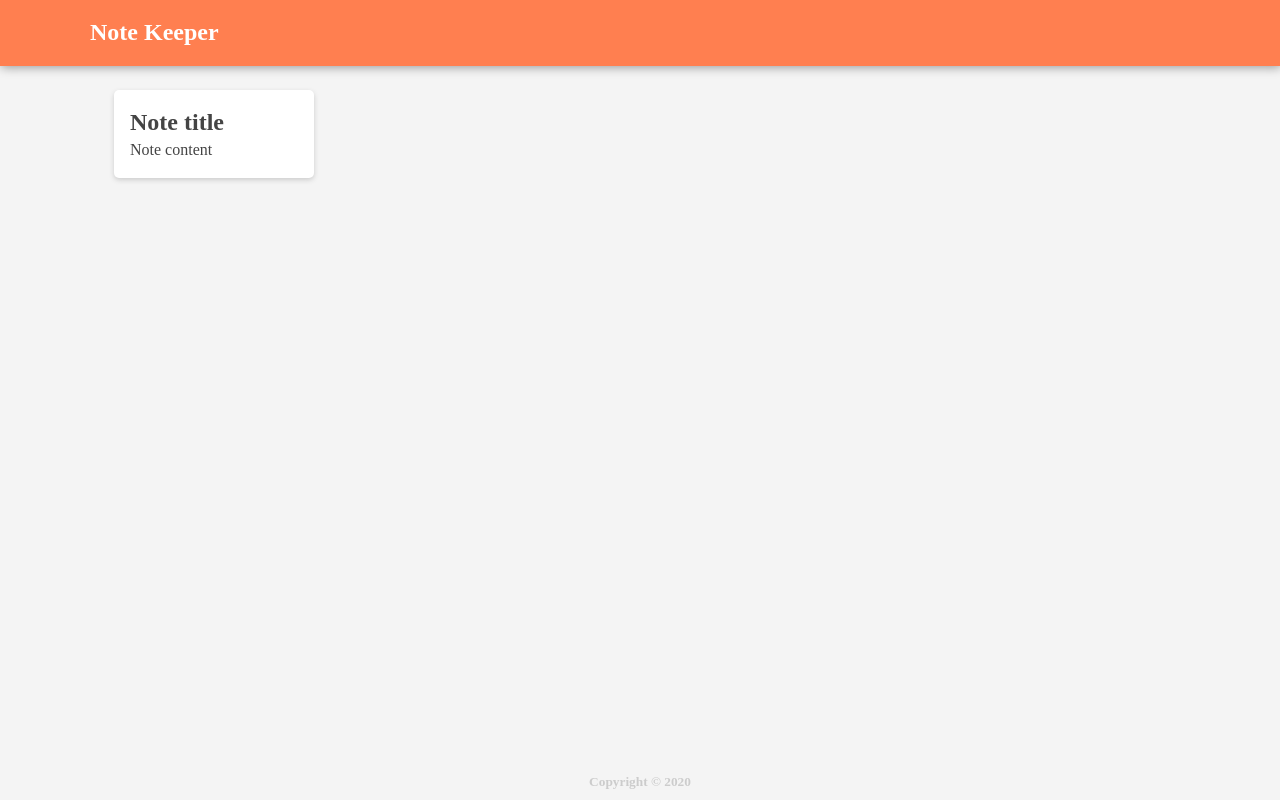
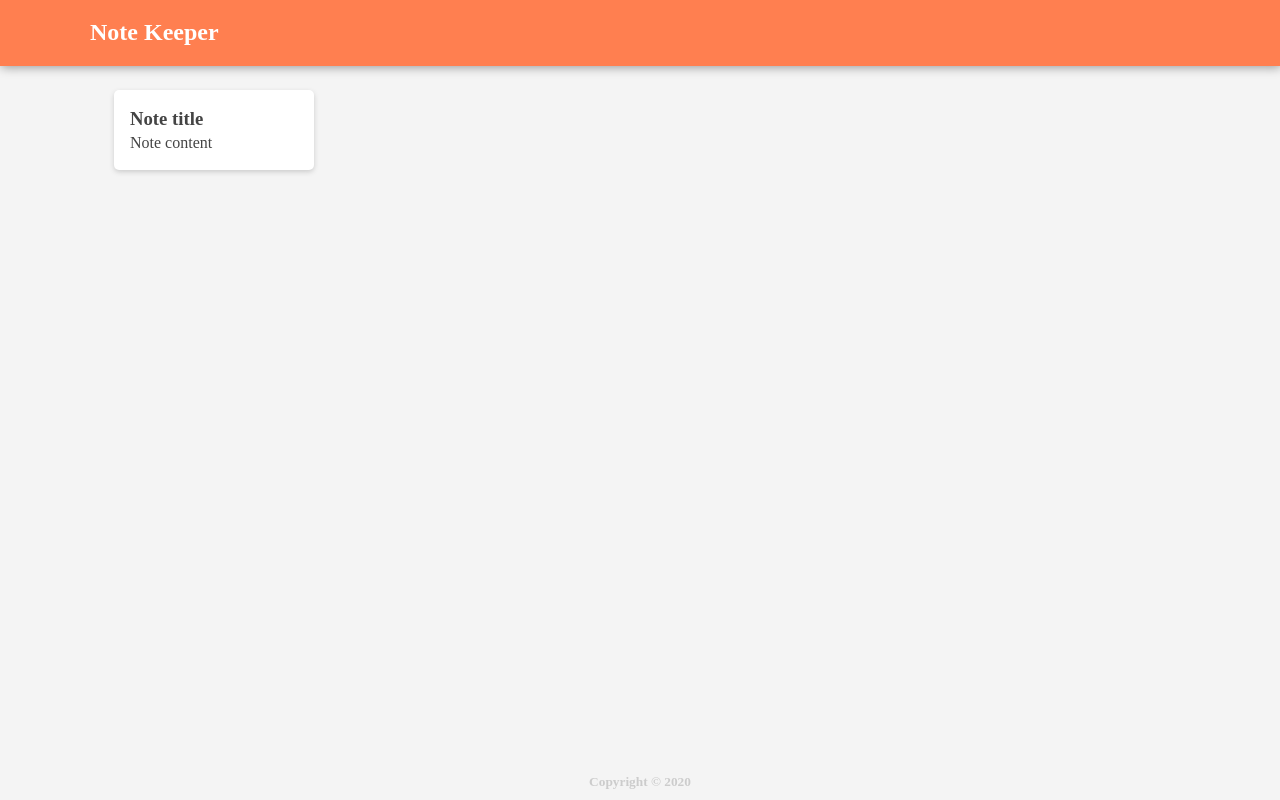
Before and after one commit to Dainokode/Note-Keeper, a React (Create React App) app: page / in a window 1280 px wide. Built offline with nearby package versions, Linux system fonts and the light colour scheme; a web font is replaced by a local one.

Commit message:
note titles are smaller

```diff
--- a/src/components/Note.jsx
+++ b/src/components/Note.jsx
@@ -4,7 +4,7 @@ const Note = () => {
   return (
     <div className="container">
       <div className="note">
-        <h2>Note title</h2>
+        <h3>Note title</h3>
         <p>Note content</p>
       </div>
     </div>
```
